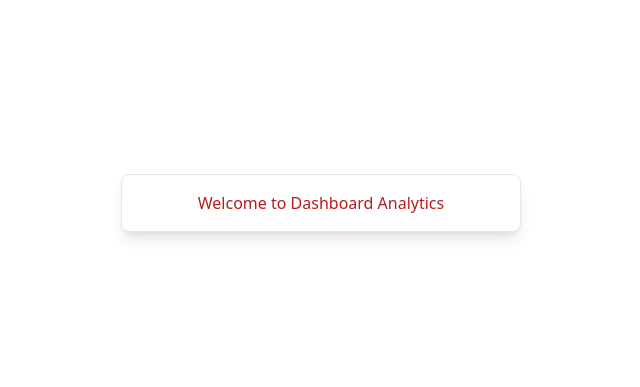
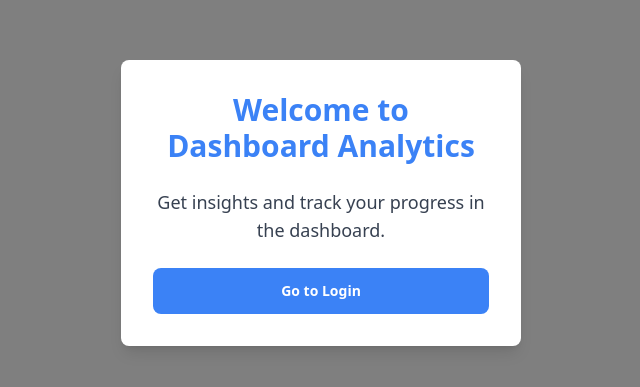
Before and after one commit to ODINKS/mini-role-based-admin-dashboard, a Next.js app: page / in a window 1280 px wide. Shown: the part 197-584 px from the top of the page, without its empty margins (319-959 px from the left). Built offline with nearby package versions, Linux system fonts and the light colour scheme.

Commit message:
chore: create welcome page component

```diff
--- a/app/globals.css
+++ b/app/globals.css
@@ -1,3 +1,69 @@
 @tailwind base;
 @tailwind components;
 @tailwind utilities;
+
+/* Global Heading Styles */
+
+/* Mobile First (default for small screens) */
+h1 {
+  font-size: 2.5rem; /* 40px */
+  line-height: 1.2;
+  font-weight: 700; /* Bold */
+}
+
+h2 {
+  font-size: 2rem; /* 32px */
+  line-height: 1.3;
+  font-weight: 600; /* Semi-bold */
+}
+
+h3 {
+  font-size: 1.75rem; /* 28px */
+  line-height: 1.3;
+  font-weight: 600;
+}
+
+h4 {
+  font-size: 1.5rem; /* 24px */
+  line-height: 1.4;
+  font-weight: 500;
+}
+
+h5 {
+  font-size: 1.25rem; /* 20px */
+  line-height: 1.5;
+  font-weight: 500;
+}
+
+h6 {
+  font-size: 1.125rem; /* 18px */
+  line-height: 1.5;
+  font-weight: 400; /* Regular */
+}
+
+/* Tablet & Desktop Views (larger screen sizes) */
+@media (min-width: 768px) {
+  h1 {
+    font-size: 3.5rem; /* 56px */
+  }
+
+  h2 {
+    font-size: 2.5rem; /* 40px */
+  }
+
+  h3 {
+    font-size: 2.125rem; /* 34px */
+  }
+
+  h4 {
+    font-size: 1.75rem; /* 28px */
+  }
+
+  h5 {
+    font-size: 1.5rem; /* 24px */
+  }
+
+  h6 {
+    font-size: 1.375rem; /* 22px */
+  }
+}
--- a/app/login/page.tsx
+++ b/app/login/page.tsx
@@ -1,12 +1,13 @@
+"use client"
 import React from "react";
 import { useForm } from "react-hook-form";
 import { zodResolver } from "@hookform/resolvers/zod";
 import * as z from "zod";
-import { useRouter } from "next/router";
 import { toast } from "react-toastify";
 import { twMerge } from "tailwind-merge";
 import useDataStore from "@/store/useDataStore";
 import tokenManager from "@/api/tokenManager";
+import { useRouter } from "next/navigation";
 
 const schema = z.object({
   username: z.string().min(3),
--- a/app/page.tsx
+++ b/app/page.tsx
@@ -1,8 +1,16 @@
+import Button from "@/components/global/Button";
+
 export default function Home() {
   return (
-    <section className="h-screen w-full bg-white flex items-center justify-center bg-black/50 bg-blur-lg">
-      <div className="w-full max-w-[400px] text-red-700 border border-gray-200 shadow-lg bg-white rounded-lg px-4 py-4 text-center text-black">
-        <h1>Welcome to Dashboard Analytics</h1>
+    <section className="h-screen w-full bg-black/50 flex items-center justify-center bg-blur-lg">
+      <div className="w-full max-w-[400px] text-black bg-white rounded-lg shadow-lg p-8 text-center">
+        <h1 className="text-3xl font-semibold text-blue-500 mb-6">
+          Welcome to Dashboard Analytics
+        </h1>
+        <p className="text-lg text-gray-700 mb-6">
+          Get insights and track your progress in the dashboard.
+        </p>
+        <Button label="Go to Login" link="/login" />
       </div>
     </section>
   );
--- a/components/global/Button.tsx
+++ b/components/global/Button.tsx
@@ -53,20 +53,20 @@ const Button: React.FC<ButtonProps> = ({
 
   const hoverStyles = disableHover
     ? ""
-    : `transition ease-in-out duration-300 hover:opacity-60`;
+    : `transition ease-in-out duration-300 hover:opacity-60 hover:bg-blue-600`;
 
   const baseStyles = [
-    `flex justify-center text-sm items-center gap-2 rounded-small border font-semibold w-full py-[0.875rem] px-4 cursor-pointer`,
+    `flex justify-center text-sm items-center gap-2 rounded-lg border font-semibold w-full py-3 px-4 cursor-pointer duration-300 ease-in-out`,
     hoverStyles,
   ];
 
   const buttonTypeStyles: Record<string, string> = {
-    primary: "bg-blue-500 text-white border-transparent hover:bg-blue-600", // Blue primary button
+    primary: "bg-blue-500 text-white border-transparent hover:bg-blue-600",
     outline:
-      "bg-transparent text-blue-500 border border-blue-500 rounded-[0.93rem] hover:bg-blue-100 dark:hover:bg-blue-700", // Blue outline button
+      "bg-transparent text-blue-500 border border-blue-500 rounded-[0.93rem] hover:bg-blue-100 dark:hover:bg-blue-700",
     ghost:
-      "bg-transparent text-blue-500 w-auto border-transparent !p-0 hover:bg-blue-100 dark:hover:bg-blue-700", // Transparent ghost button
-    onlyIcon: "!w-fit !h-fit bg-transparent !p-0 sm:!p-0 border-transparent", // Icon-only button
+      "bg-transparent text-blue-500 w-auto border-transparent !p-0 hover:bg-blue-100 dark:hover:bg-blue-700",
+    onlyIcon: "!w-fit !h-fit bg-transparent !p-0 sm:!p-0 border-transparent",
   };
 
   const mergedClassNames = twMerge(
```
